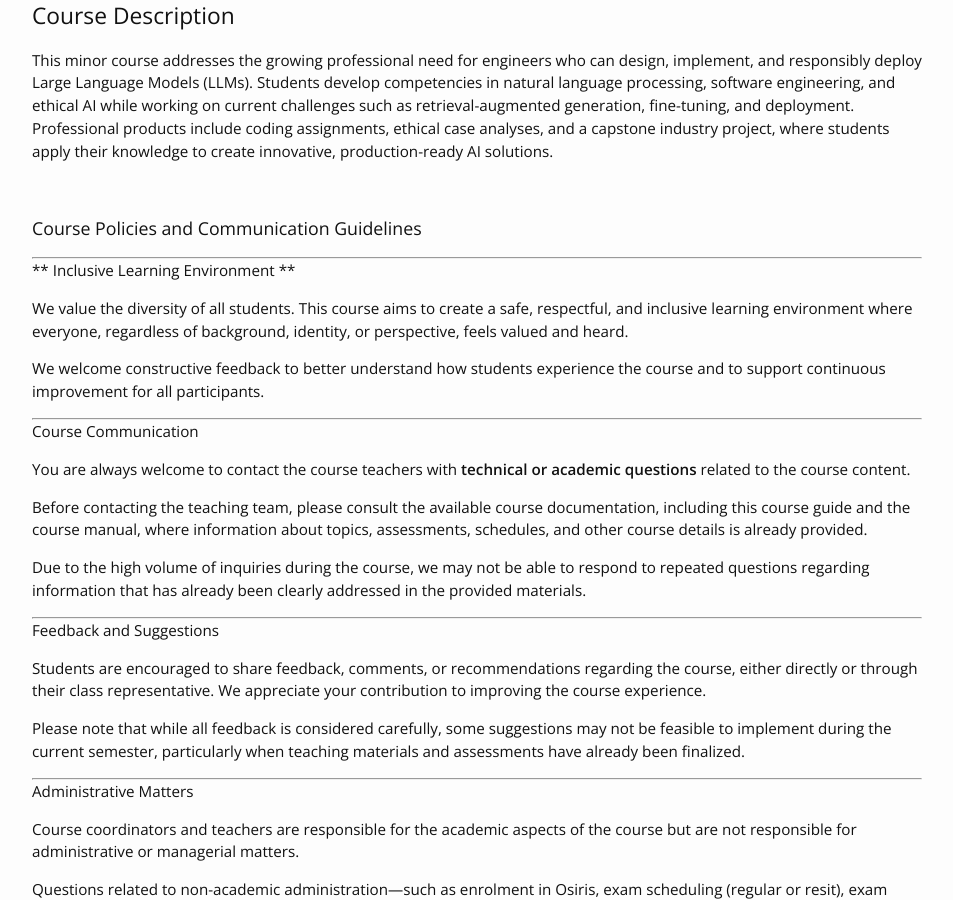
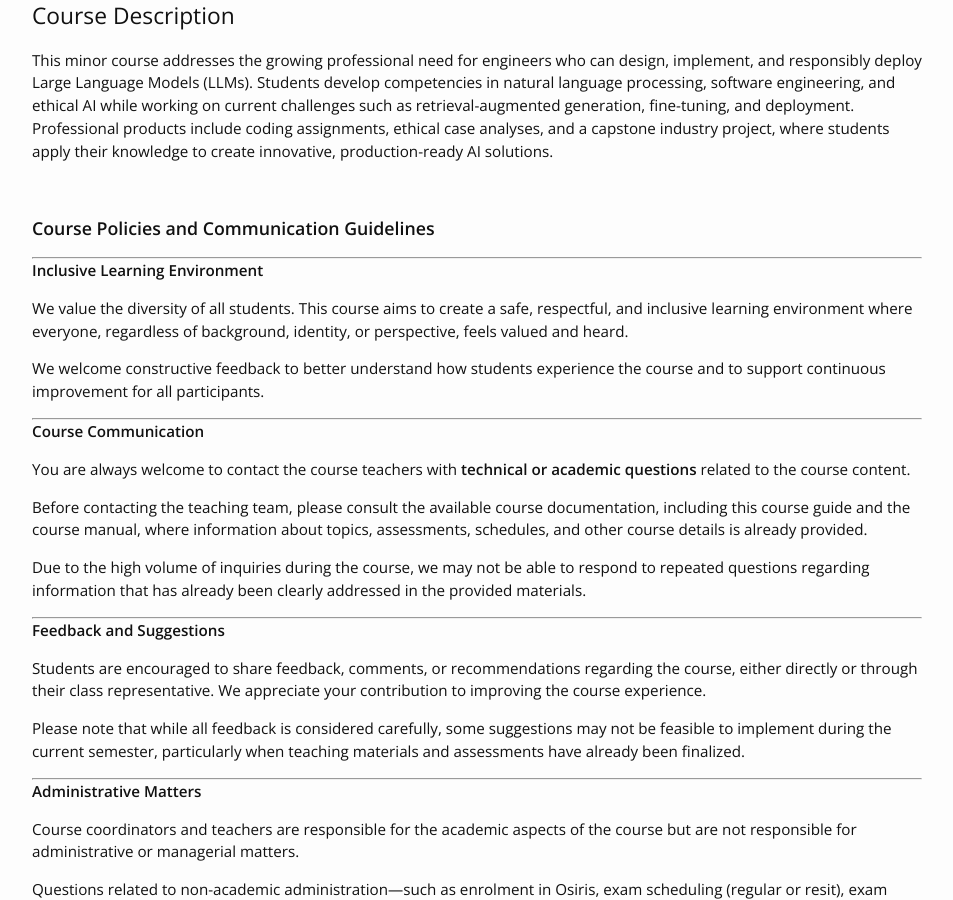
Before and after one commit to BabakBasharirad/llm-engineering, a Jekyll site: the page built from index.md, in a window 1280 px wide and 900 px high, scrolled down 444 px. Shown: the whole window, without its empty margins (163-1116 px from the left). Built offline with Jekyll 4.4.1, drawn with Linux system fonts in a browser that asks for light colours; nearby versions of some CDN libraries.

```diff
--- a/index.md
+++ b/index.md
@@ -4,11 +4,11 @@ layout: home
 
 <br>
 
-### Course Policies and Communication Guidelines
+### **Course Policies and Communication Guidelines**
 
 ---
 
-#### ** Inclusive Learning Environment **
+#### **Inclusive Learning Environment**
 
 We value the diversity of all students. This course aims to create a safe, respectful, and inclusive learning environment where everyone, regardless of background, identity, or perspective, feels valued and heard.
 
@@ -16,7 +16,7 @@ We welcome constructive feedback to better understand how students experience th
 
 ---
 
-#### Course Communication
+#### **Course Communication**
 
 You are always welcome to contact the course teachers with **technical or academic questions** related to the course content.
 
@@ -26,7 +26,7 @@ Due to the high volume of inquiries during the course, we may not be able to res
 
 ---
 
-#### Feedback and Suggestions
+#### **Feedback and Suggestions**
 
 Students are encouraged to share feedback, comments, or recommendations regarding the course, either directly or through their class representative. We appreciate your contribution to improving the course experience.
 
@@ -34,7 +34,7 @@ Please note that while all feedback is considered carefully, some suggestions ma
 
 ---
 
-#### Administrative Matters
+#### **Administrative Matters**
 
 Course coordinators and teachers are responsible for the academic aspects of the course but are not responsible for administrative or managerial matters.
 
@@ -42,7 +42,7 @@ Questions related to non-academic administration—such as enrolment in Osiris,
 
 ---
 
-#### Course Document Updates
+#### **Course Document Updates**
 
 This course guide is a living document and may be updated throughout the semester to reflect clarifications, corrections, or new information.
 
```
